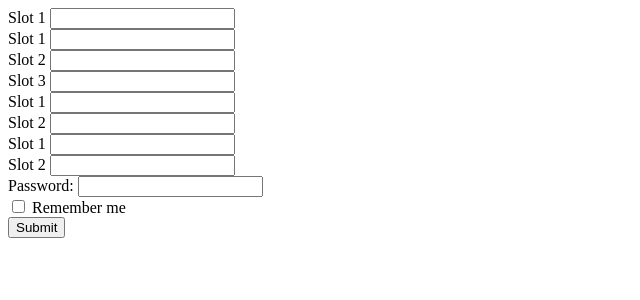
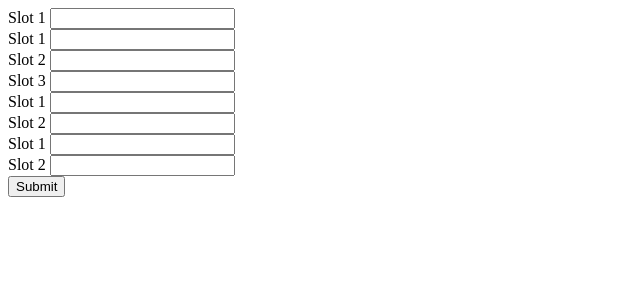
Before and after one commit to abdool-sp/grocery-iot, a Django app: template devices/templates/snippets/slot_form.html in a window 1280 px wide. Shown: the top 300 px of the page, without its empty margins (0-640 px from the left). Run offline with Django 3.2, Linux system fonts and the light colour scheme; the template is opened without the code that fills it: values that come from a table or form of the project are taken from there, others are empty; data comes from the database, SQL or seed files in the repository; both versions use the stored data as it was after the commit.

Commit message:
slot form

```diff
--- a/devices/models.py
+++ b/devices/models.py
@@ -60,6 +60,15 @@ class Device(models.Model):
         }
         return obj[self.dev_type]
 
+    def slot_grocery(self):
+        slots = self.slot_set.all()
+        if slots.exists():
+            for slot in slots:
+                if not slot.has_grocery():
+                    return False
+
+        return True
+
 
 class Slot(models.Model):
     device              =   models.ForeignKey(Device,on_delete=models.CASCADE)
@@ -70,6 +79,11 @@ class Slot(models.Model):
 
     def __str__(self):
         return "%s %s" % (self.device.device_id, self.slot_number)
+
+    def has_grocery(self):
+        if self.grocery_name:
+            return True
+        return False
 
 
 
--- a/devices/templates/snippets/slot_form.html
+++ b/devices/templates/snippets/slot_form.html
@@ -1,18 +1,9 @@
-<form class="form-inline" action="/action_page.php">
-
-    {% for slot in slots %}
+<form class="form" method="post" action="{{ action_url }}">{% csrf_token %}
+  {% for slot in slots %}
       <div class="form-group">
         <label for="{{ slot.id }}">Slot {{ slot.slot_number }}</label>
-        <input type="text" class="form-control" id="{{ slot.id }}">
+        <input type="text" name="{{ slot.id }}" class="form-control" id="{{ slot.id }}">
       </div>
-    {% endfor %}
-
-  <div class="form-group">
-    <label for="pwd">Password:</label>
-    <input type="password" class="form-control" id="pwd">
-  </div>
-  <div class="checkbox">
-    <label><input type="checkbox"> Remember me</label>
-  </div>
+   {% endfor %}
   <button type="submit" class="btn btn-default">Submit</button>
 </form>
--- a/projectg/urls.py
+++ b/projectg/urls.py
@@ -16,13 +16,14 @@ Including another URLconf
 from django.contrib import admin
 from django.urls import path
 
-from devices.views import deviceRegister,deviceView,slot_weight_endpoint,set_device_active_view
+from devices.views import deviceRegister,deviceView,slot_weight_endpoint,set_device_active_view,slot_fill_form
 from addresses.views import regiteration_view
 
 
 urlpatterns = [
     path('admin/', admin.site.urls),
     path('register/', regiteration_view,name='registration'),
+    path('register/slot/', slot_fill_form,name='slot-form'),
     path('slot/filling/', slot_weight_endpoint, name='slot-endpoint'),
     path('device/set_active/', set_device_active_view, name='active-endpoint'),
     path('home/', deviceView, name='home'),
```
Also changed, not shown: devices/templates/device/register.html (+7 -4 lines), devices/views.py (+7 -0 lines), todo.md (added, +1 -0 lines), db.sqlite3.
